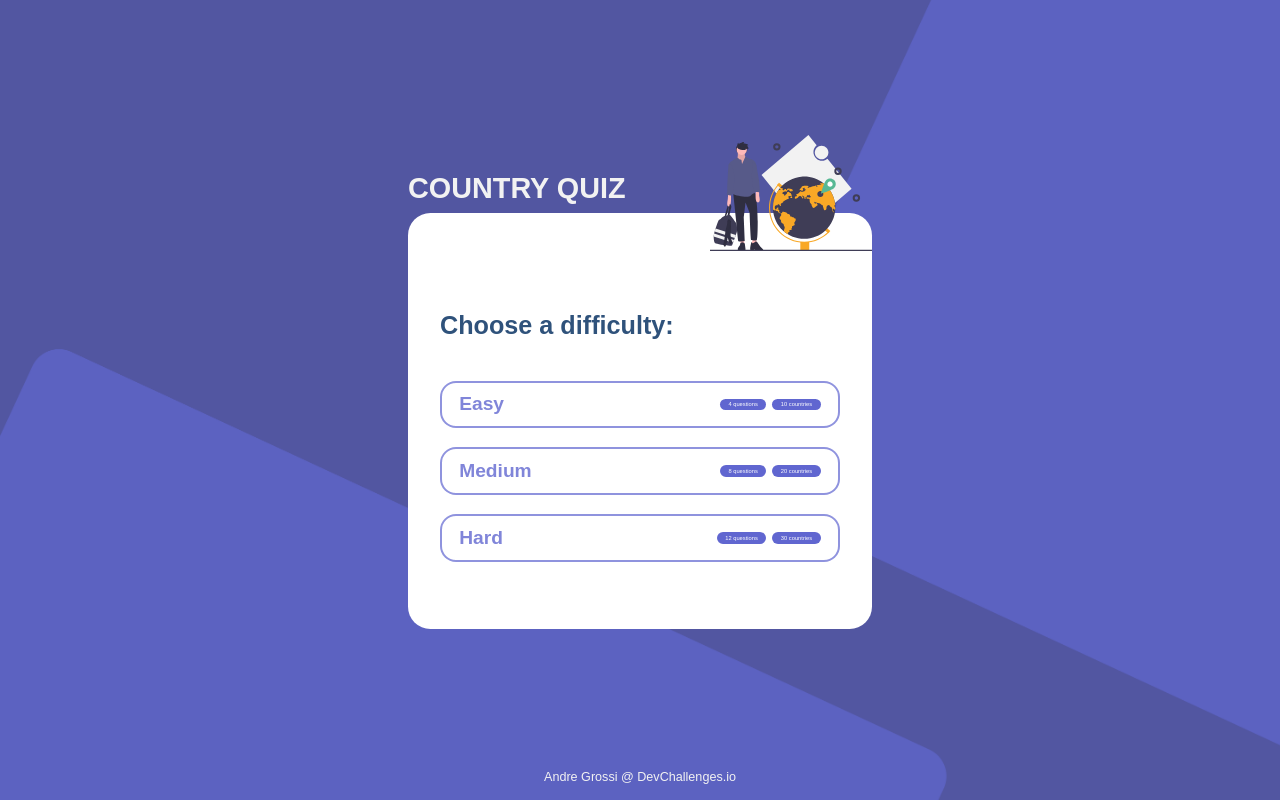
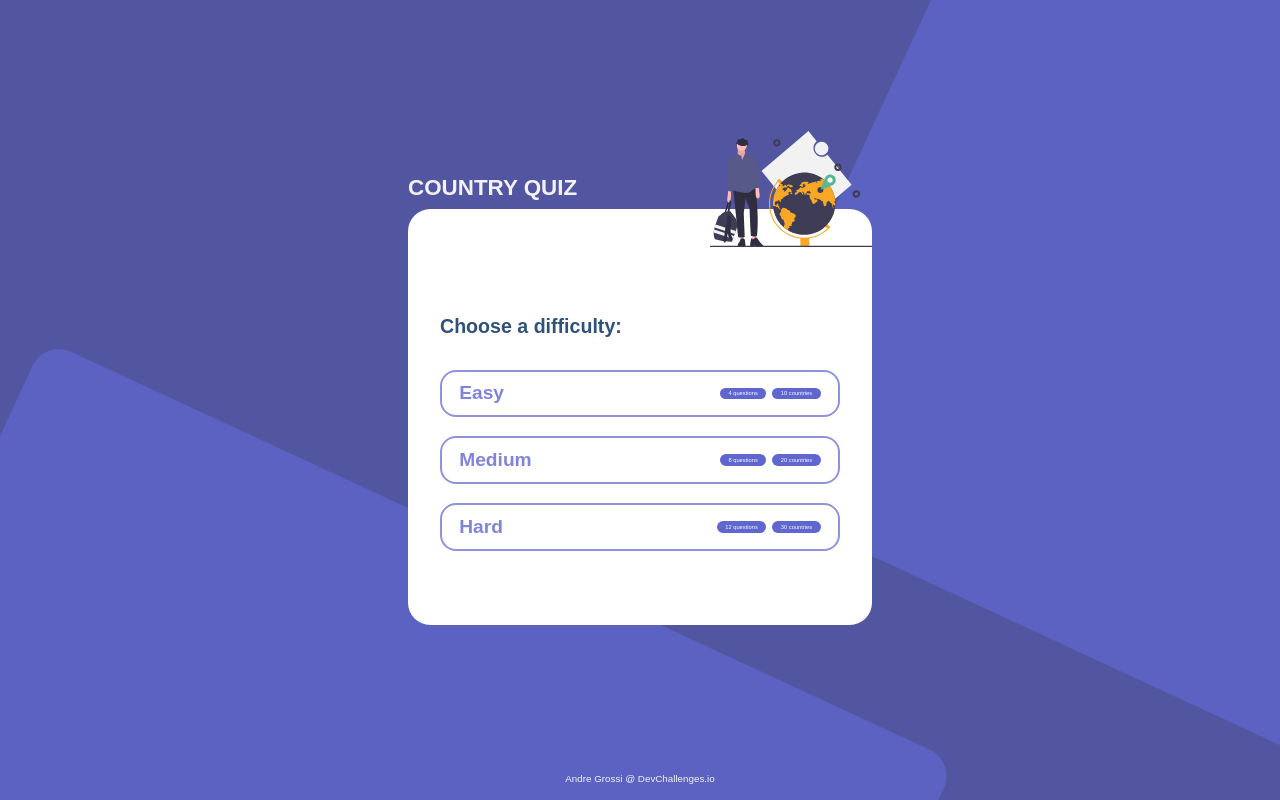
Before and after one commit to aadelgrossi/country-quiz, a React (Create React App) app: page / in a window 1280 px wide. Built offline with nearby package versions, Linux system fonts and the light colour scheme; what webfontloader would draw is missing.

Commit message:
Reduce base font-size

```diff
--- a/src/styles/global.ts
+++ b/src/styles/global.ts
@@ -23,7 +23,7 @@ export default createGlobalStyle`
   }
 
   #root {
-    font-size: 18px;
+    font-size: 14px;
     -webkit-font-smoothing: antialised;
   }
 
```
